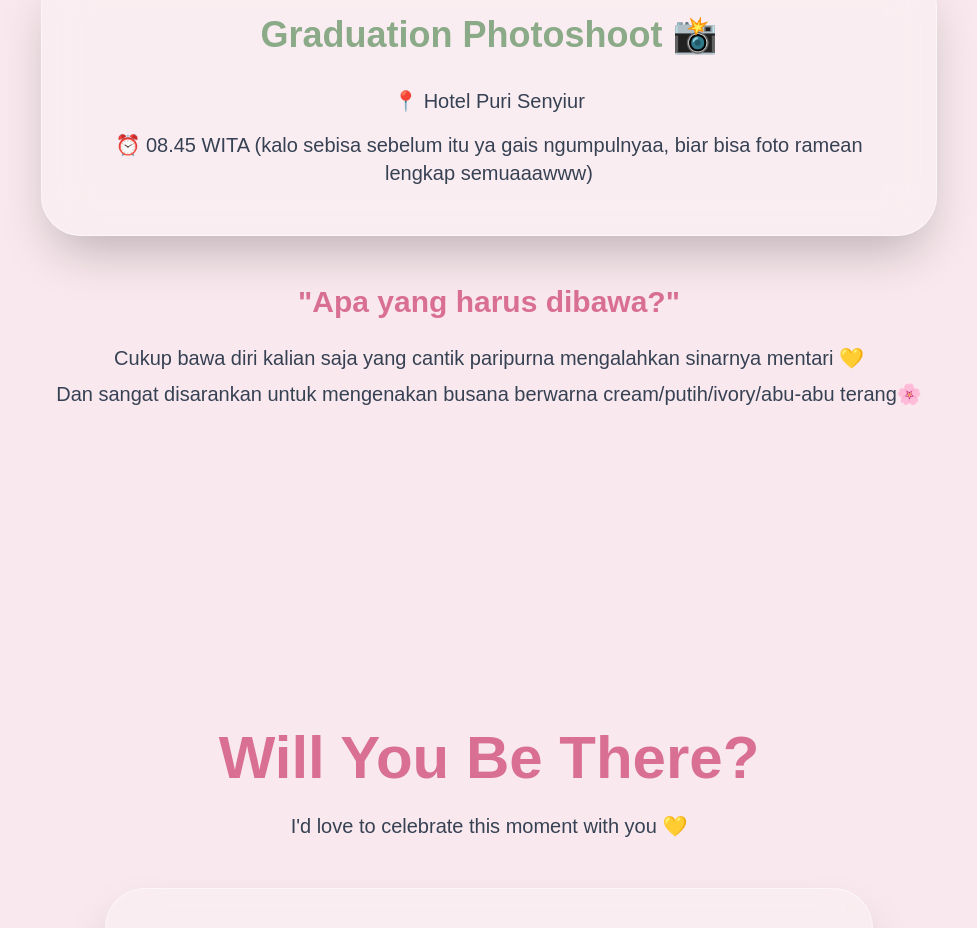
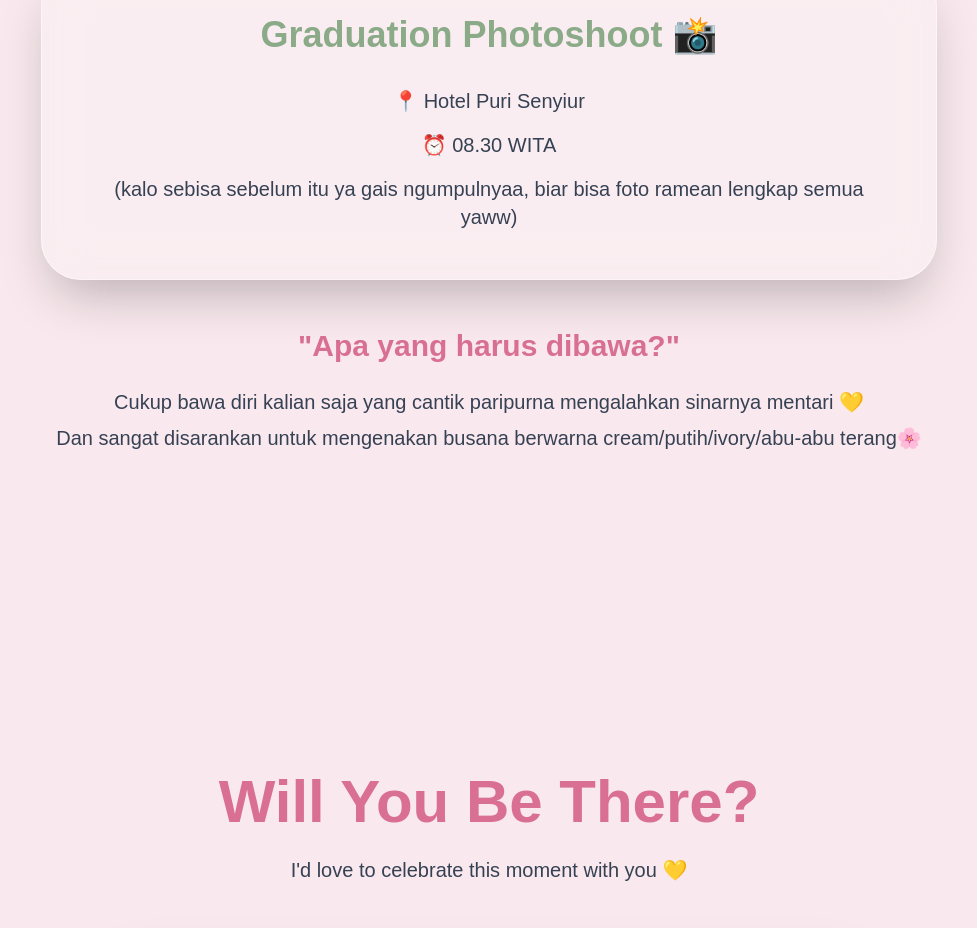
Before and after one commit to pyytryy/graduation-website, a Next.js app: page / in a window 1280 px wide. Shown: the part 10961-11889 px from the top of the page, without its empty margins (151-1128 px from the left). Built offline with nearby package versions, Linux system fonts and the light colour scheme.

Commit message:
Update page.tsx

```diff
--- a/app/page.tsx
+++ b/app/page.tsx
@@ -536,7 +536,8 @@ export default function Home() {
 
             <div className="mt-8 space-y-4 text-xl text-gray-700">
               <p>📍 Hotel Puri Senyiur</p>
-              <p>⏰ 08.45 WITA (kalo sebisa sebelum itu ya gais ngumpulnyaa, biar bisa foto ramean lengkap semuaaawww)</p>
+              <p>⏰ 08.30 WITA</p>
+              <p> (kalo sebisa sebelum itu ya gais ngumpulnyaa, biar bisa foto ramean lengkap semua yaww)</p>
             </div>
           </div>
 
```
